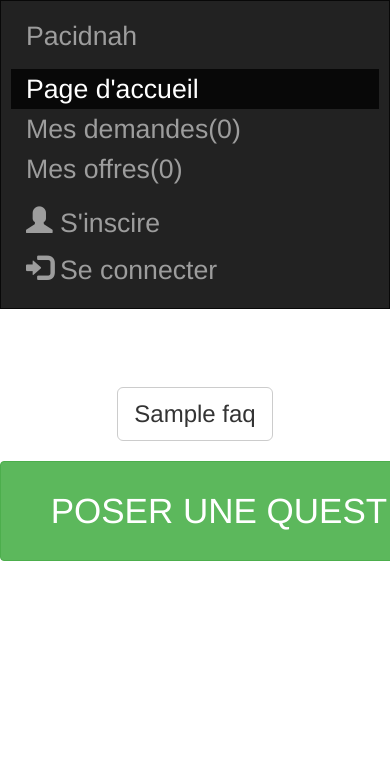
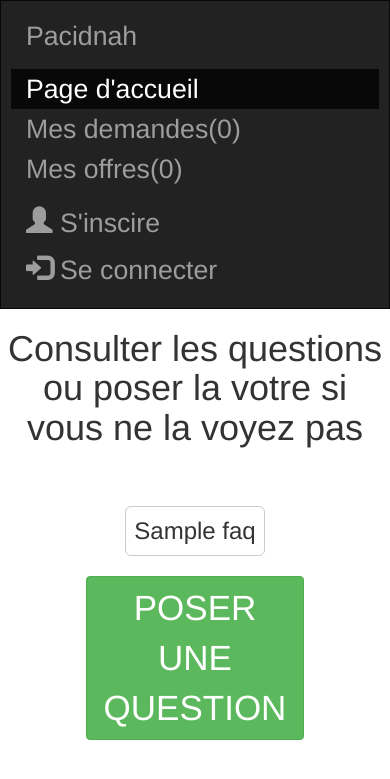
Before and after one commit to dicowenza/PACI, a PHP site: page /questionsView.php in a window 390 px wide; the page is wider, and only the part inside the window is pictured. Shown: the top 779 px of that part. Run offline with PHP 8.4, Linux system fonts and the light colour scheme; tables that the repository leaves empty or names only in its code hold one stand-in row (values such as "Sample post").

Commit message:
date, responsive

```diff
--- a/questionsView.php
+++ b/questionsView.php
@@ -17,8 +17,10 @@
 <body text-align="center">
   <?php include_once ("navbar.php"); ?>
 
-  <div align="center" style="margin-top: 20%">
+  <h1 align="center">Consulter les questions ou poser la votre si vous ne la voyez pas</h1>
 
+
+  <div align="center" style="margin: 15%">
     <?php
 
       try
@@ -33,9 +35,7 @@
       $req = $bdd->prepare("SELECT * FROM faq");
       $req->execute();
       while($row = $req->fetch(PDO::FETCH_ASSOC)) {
-        //echo '<button style="font-size: 18pt ! important;" type="button" class="btn btn-default">'.$row["faq_question"].'</button><br>';
-
-        echo '<button style="font-size: 18pt ! important;" type="button" class="btn btn-default btn-lg" data-toggle="modal" data-target="#myModal">'.$row["faq_question"].'</button><br>
+        echo '<button style="white-space: normal; padding : 3%; font-size: 18pt ! important;" type="button" class="btn btn-default btn-lg" data-toggle="modal" data-target="#myModal">'.$row["faq_question"].'</button><br/>
 
         <!-- Modal -->
         <div style="padding-top: 15%" id="myModal" class="modal fade" role="dialog">
@@ -63,7 +63,7 @@
     ?>
 
     <br>
-    <button style="font-size: 35px ! important; width: 500px; height: 100px;" class="btn btn-success" type="button">POSER UNE QUESTION</button>
+    <button style="white-space: normal;font-size: 35px ! important; width: 80%; height: 10%;" class="btn btn-success" type="button">POSER UNE QUESTION</button>
     <br><br>
 
   </div>
--- a/servicesView.php
+++ b/servicesView.php
@@ -33,6 +33,8 @@
       $req = $bdd->prepare("SELECT * FROM service");
       $req->execute();
       while($row = $req->fetch(PDO::FETCH_ASSOC)) {
+        $date = strtotime($row["service_date"]);
+        $delay = strtotime($row["service_delay"]);
         echo '
         <div id="myModal">
           <div class="modal-dialog">
@@ -46,7 +48,7 @@
                 <p style="font-size: 18pt ! important;">'.$row["service_description"].'</p>
               </div>
               <div class="modal-footer">
-                <p style="font-size: 13pt ! important;">Valable du '.$row["service_date"].' jusqu\'au '.$row["service_delay"].'</p>
+                <p style="font-size: 13pt ! important;">Valable du '.date("d/m/y", $date).' jusqu\'au '.date("d/m/y", $delay).'</p>
               </div>
             </div>
 
```
